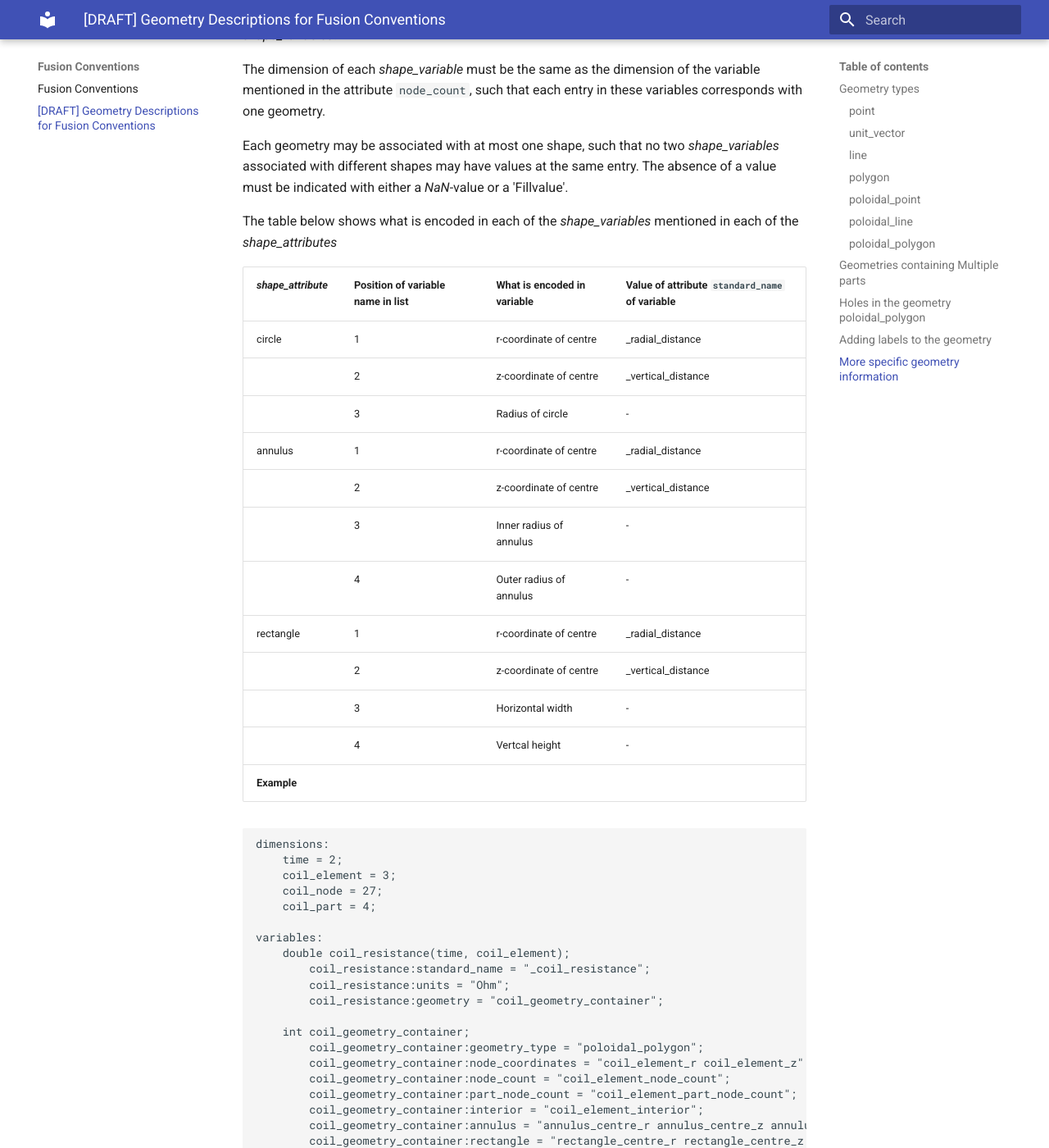
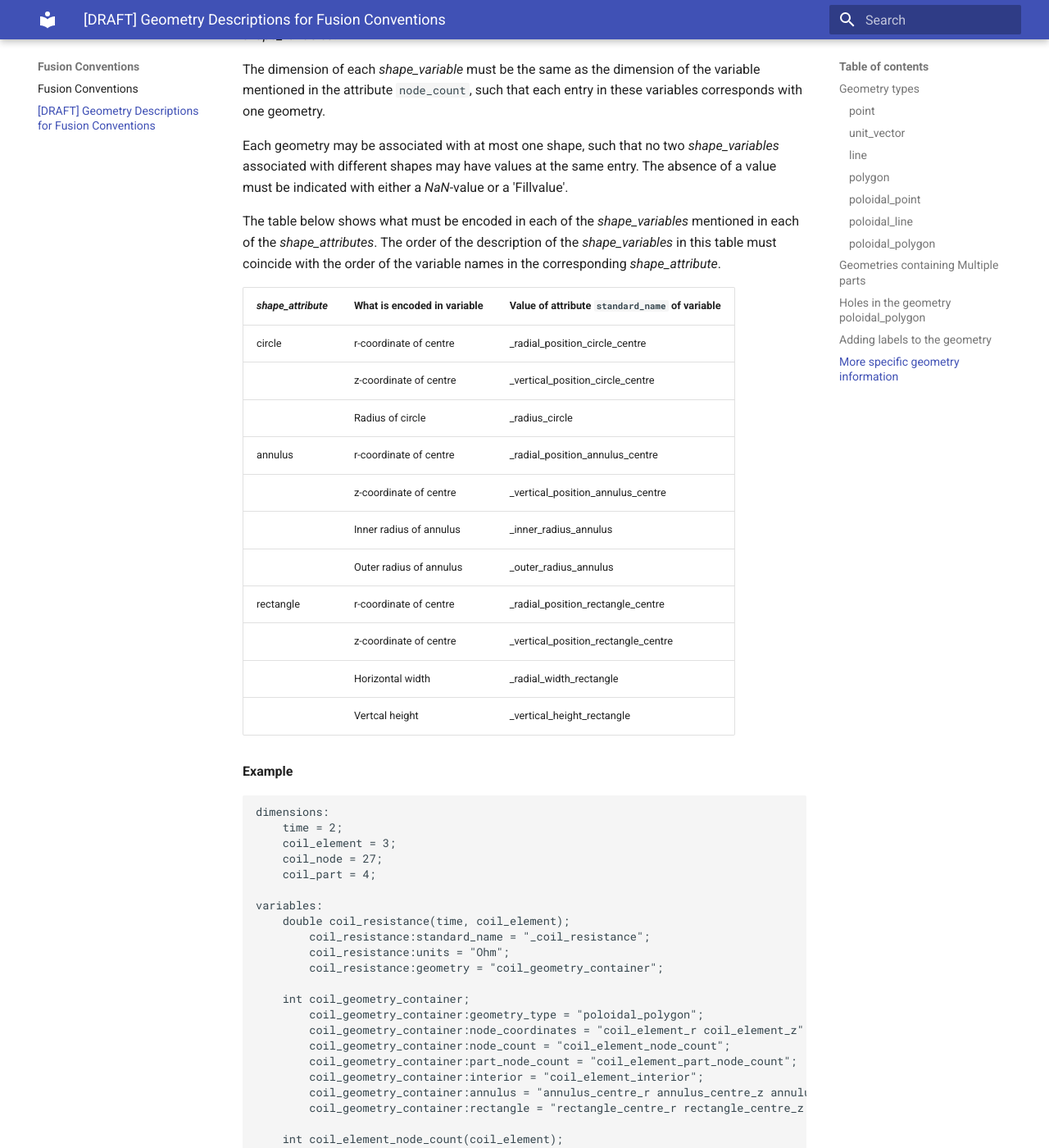
Before and after one commit to iterorganization/Fusion-Conventions, an MkDocs documentation site: the page built from docs/Geometry_Descriptions_for_Fusion_Conventions.md, in a window 1280 px wide and 1400 px high, scrolled down 11523 px. Shown: the whole window at 82% size. Built offline with MkDocs 1.6.1 and Material for MkDocs 9.7.7, drawn with Linux system fonts in a browser that asks for light colours.

Commit message:
Removed column in  table and processed other feedback

```diff
--- a/docs/Geometry_Descriptions_for_Fusion_Conventions.md
+++ b/docs/Geometry_Descriptions_for_Fusion_Conventions.md
@@ -559,22 +559,25 @@ _shape_variables_ associated with different shapes may have values at the same
 entry. The absence of a value must be indicated with either a _NaN_-value or a
 'Fillvalue'.
 
-The table below shows what is encoded in each of the _shape_variables_ mentioned
-in each of the _shape_attributes_
+The table below shows what must be encoded in each of the _shape_variables_
+mentioned in each of the _shape_attributes_. The order of the description of the
+_shape_variables_ in this table must coincide with the order of the variable
+names in the corresponding _shape_attribute_.
 
-| _shape_attribute_ | Position of variable name in list | What is encoded in variable | Value of attribute  `standard_name` of  variable |
-|-------------------|-----------------------------------|-----------------------------|--------------------------------------------------|
-| circle            | 1                                 | r-coordinate of centre      | _radial_distance                                 |
-|                   | 2                                 | z-coordinate of centre      | _vertical_distance                               |
-|                   | 3                                 | Radius of circle            | -                                                |
-| annulus           | 1                                 | r-coordinate of centre      | _radial_distance                                 |
-|                   | 2                                 | z-coordinate of centre      | _vertical_distance                               |
-|                   | 3                                 | Inner radius of annulus     | -                                                |
-|                   | 4                                 | Outer radius of annulus     | -                                                |
-| rectangle         | 1                                 | r-coordinate of centre      | _radial_distance                                 |
-|                   | 2                                 | z-coordinate of centre      | _vertical_distance                               |
-|                   | 3                                 | Horizontal width            | -                                                |
-|                   | 4                                 | Vertcal height              | -                                                |
+| _shape_attribute_ | What is encoded in variable | Value of attribute  `standard_name` of  variable |
+|-------------------|-----------------------------|--------------------------------------------------|
+| circle            | r-coordinate of centre      | _radial_position_circle_centre                   |
+|                   | z-coordinate of centre      | _vertical_position_circle_centre                 |
+|                   | Radius of circle            | _radius_circle                                   |
+| annulus           | r-coordinate of centre      | _radial_position_annulus_centre                  |
+|                   | z-coordinate of centre      | _vertical_position_annulus_centre                |
+|                   | Inner radius of annulus     | _inner_radius_annulus                            |
+|                   | Outer radius of annulus     | _outer_radius_annulus                            |
+| rectangle         | r-coordinate of centre      | _radial_position_rectangle_centre                |
+|                   | z-coordinate of centre      | _vertical_position_rectangle_centre              |
+|                   | Horizontal width            | _radial_width_rectangle                          |
+|                   | Vertcal height              | _vertical_height_rectangle                       |
+
 **Example**
 
     dimensions:
```
